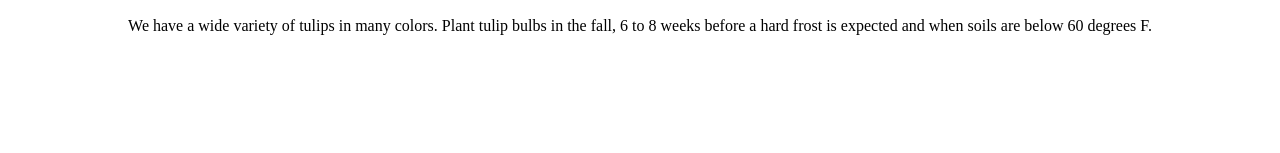
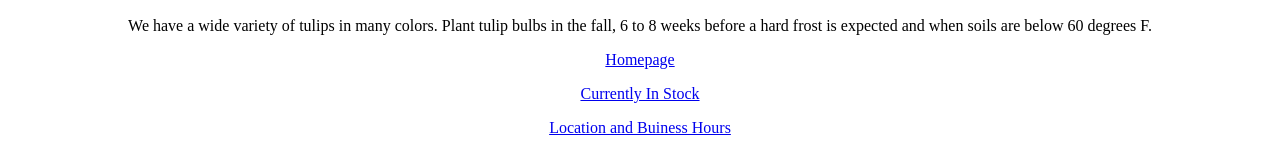
Before and after one commit to momentum-morehouse/small-business-website-NicholeMatters, a plain HTML site: page in-stock.html in a window 1280 px wide. Shown: the part 3188-3341 px from the top of the page. Before the commit the page ends 3239 px from the top, so only its background shows below. Drawn offline with Linux system fonts and the light colour scheme.

Commit message:
added nav on each page

```diff
--- a/in-stock.html
+++ b/in-stock.html
@@ -43,6 +43,9 @@
 <p>We have a wide variety of tulips in many colors. Plant tulip bulbs in the fall, 6 to 8 weeks before a hard frost is expected and when soils are below 60 degrees F.</p>
 </center>
 
+<nav> <center><a href="index.html">Homepage </a></p></center>
+<p><center><a href="in-stock.html">Currently In Stock </a></center></p>
+<p><center><a href="info.html">Location and Buiness Hours</center> </a></p></nav>
 
 </body>
 </html>
```
Also changed, not shown: info.html (+7 -2 lines).
